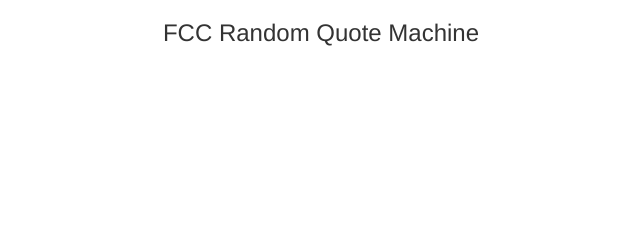
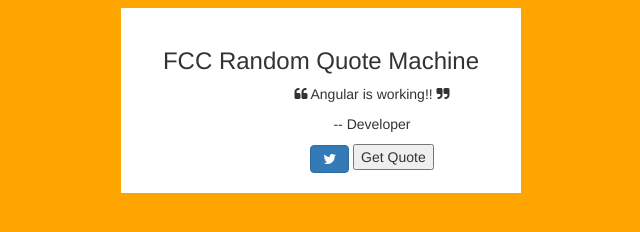
Before and after one commit to TheDeployGuy/FCCRandom_Quote_Machine, a plain HTML site: page index.html in a window 1280 px wide. Shown: the whole page, without its empty margins (319-959 px from the left). Drawn offline with nearby package versions, Linux system fonts and the light colour scheme.

Commit message:
Users get fetch new quotes by pressing a button - Final Checkin
- New quote can be fetch via button press
Submitted to FCC

```diff
--- a/index.html
+++ b/index.html
@@ -23,6 +23,16 @@
     height: 100%;
   }
 
+  body{
+    background-color: orange;
+  }
+  .container {
+      width: 400px;
+      padding: 20px 40px;
+      margin: 8px auto auto auto;
+      background-color: white;
+  }
+
 
   </style>
 </head>
@@ -33,10 +43,18 @@
     <div class="row">
       <h3 class="title text-center">FCC Random Quote Machine</h3>
     </div>
-    <div class="row">
+    <div class="row text-center">
       <!-- We have a main controller -->
       <div ng-controller="main" id="list" class="col-md-offset-2 col-md-10 ng-scope">
+        <div class="col-md-offset-2 col-md-offset-10">
+          <p><i class="fa fa-quote-left"> </i> {{randomQuote}}  <i class="fa fa-quote-right"> </i></p>
+          <p> -- {{author}}</p>
 
+          <button class="btn btn-primary" id="tweet-quote" title="Tweet this quote!" target="_blank">
+              <i class="fa fa-twitter"></i>
+          </button>
+          <input type="button" value="Get Quote" ng-click="fetchRandomQuote()"/>
+        </div>
       </div>
     </div>
   </div>
--- a/js/main.js
+++ b/js/main.js
@@ -1,7 +1,21 @@
 var app1 = angular.module('app1',[]);
 
-app1.controller('main',function($scope){
+app1.controller('main',function($scope,$http,$sce){
   var vm = $scope;
 
+  vm.randomQuote = "Angular is working!!"
+  vm.author = "Developer"
+  //var url = "http://api.forismatic.com/api/1.0/?method=getQuote&key=457653&format=jsonp&lang=en&jsonp=?callback=JSON_CALLBACK"
+  var url = "http://quotesondesign.com/wp-json/posts?filter[orderby]=rand&filter[posts_per_page]=1&_jsonp=JSON_CALLBACK"
 
+
+  vm.fetchRandomQuote = function(){
+    $http.jsonp(url)
+        .success(function(data){
+          vm.randomQuote = data[0].content.replace('<p>','').replace('</p>','');
+          vm.author = data[0].title;
+          $('#tweet-quote').attr('href', 'https://twitter.com/intent/tweet?hashtags=quotes&related=freecodecamp&text='
+          + encodeURIComponent('"' + vm.randomQuote + '" ' + vm.author));
+    });
+  }
 });
```
